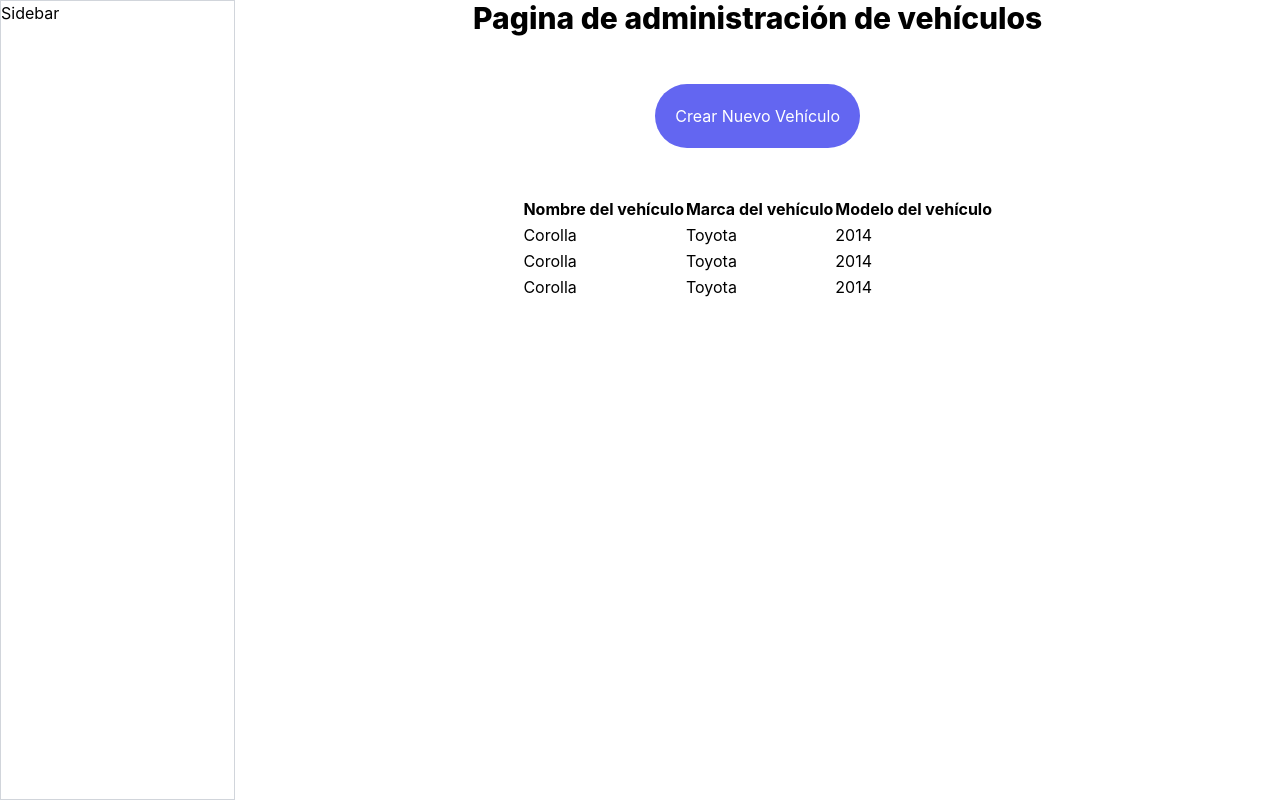
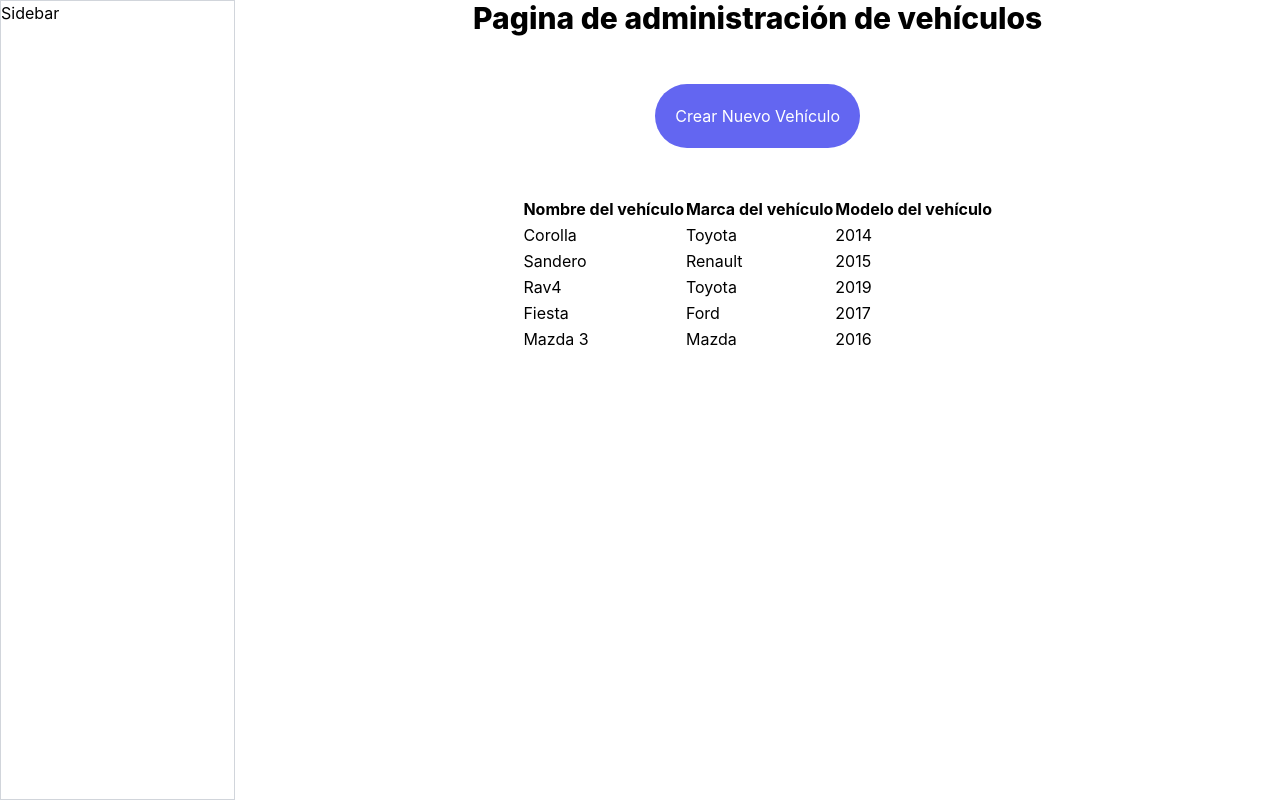
Before and after one commit to JhonZafra/concesionario, a React (Create React App) app: page /admin/vehiculos in a window 1280 px wide. Both pictures are taken after a click on the button "Mostrar todos los vehículos". Built offline with nearby package versions, Linux system fonts and the light colour scheme.

Commit message:
Uso de .map

```diff
--- a/src/pages/admin/Vehiculos.jsx
+++ b/src/pages/admin/Vehiculos.jsx
@@ -4,9 +4,43 @@ import { useEffect, useState } from "react";
 // realizar un formulario que le puda al usuario su edad y muestre un mensaje
 // que diga si el usuario es mayor de edad o no
 
+const vehiculosBackend = [
+  {
+    nombre: "Corolla",
+    marca: "Toyota",
+    modelo: 2014,
+  },
+  {
+    nombre: "Sandero",
+    marca: "Renault",
+    modelo: 2015,
+  },
+  {
+    nombre: "Rav4",
+    marca: "Toyota",
+    modelo: 2019,
+  },
+  {
+    nombre: "Fiesta",
+    marca: "Ford",
+    modelo: 2017,
+  },
+  {
+    nombre: "Mazda 3",
+    marca: "Mazda",
+    modelo: 2016,
+  },
+];
+
 const Vehiculos = () => {
   const [mostrarTabla, setMostrarTabla] = useState(false);
+  const [vehiculos, setVehiculos] = useState([]);
   const [textoBoton, settextoBoton] = useState("Crear nuevo vehículo");
+
+  useEffect(() => {
+    // obtener lista de vehículos desde el frontend o desde la base de datos
+    setVehiculos(vehiculosBackend);
+  }, []);
 
   useEffect(() => {
     if (mostrarTabla) {
@@ -26,16 +60,27 @@ const Vehiculos = () => {
           onClick={() => {
             setMostrarTabla(!mostrarTabla);
           }}
-          className="text-white bg-indigo-500 p-5 rounded-full m-12 w-max self-center">
+          className="text-white bg-indigo-500 p-5 rounded-full m-12 w-max self-center"
+        >
           {textoBoton}
         </button>
       </div>
-      {mostrarTabla ? <TablaVehiculos /> : <FormularioCreacionVehiculos />}
+      {mostrarTabla ? (
+        <TablaVehiculos listaVehiculos={vehiculos} />
+      ) : (
+        <FormularioCreacionVehiculos />
+      )}
     </div>
   );
 };
 
-const TablaVehiculos = () => {
+const TablaVehiculos = ({ listaVehiculos }) => {
+  useEffect(() => {
+    console.log(
+      "Este es el listado de vehículos en el componete tabla",
+      listaVehiculos
+    );
+  }, [listaVehiculos]);
   return (
     <table>
       <thead>
@@ -45,24 +90,17 @@ const TablaVehiculos = () => {
           <th>Modelo del vehículo</th>
         </tr>
       </thead>
-        <tbody>
-          <tr>
-            <td>Corolla</td>
-            <td>Toyota</td>
-            <td>2014</td>
-          </tr>
-          <tr>
-            <td>Corolla</td>
-            <td>Toyota</td>
-            <td>2014</td>
-          </tr>
-          <tr>
-            <td>Corolla</td>
-            <td>Toyota</td>
-            <td>2014</td>
-          </tr>
-        </tbody>
-
+      <tbody>
+        {listaVehiculos.map((vehiculo) => {
+          return (
+            <tr>
+              <td>{vehiculo.nombre}</td>
+              <td>{vehiculo.marca}</td>
+              <td>{vehiculo.modelo}</td>
+            </tr>
+          );
+        })}
+      </tbody>
     </table>
   );
 };
```
